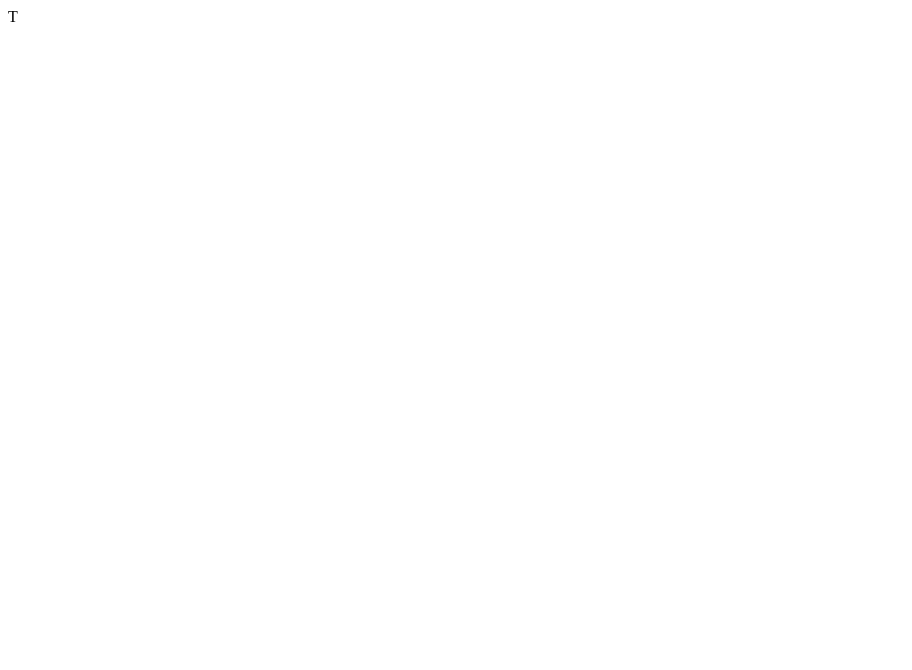
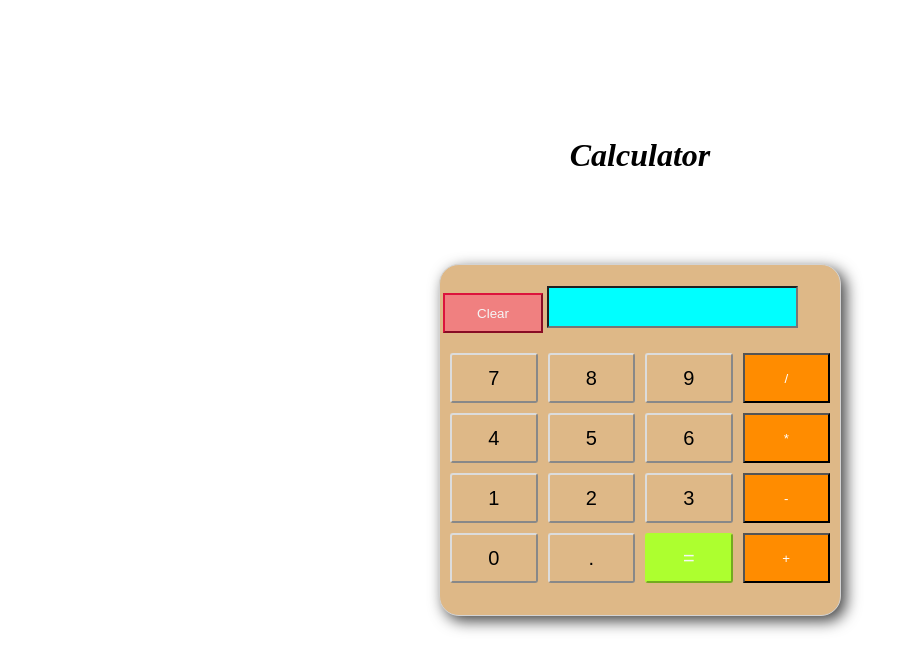
Before and after one commit to DivyaDevarasetty/codsoft, a plain HTML site: page Task-2/index.html in a window 1280 px wide. Shown: the whole page, without its empty margins (0-912 px from the left). Drawn offline with Linux system fonts and the light colour scheme.

Commit message:
files uploaded

```diff
--- /dev/null
+++ b/Task-2/calc.css
@@ -0,0 +1,70 @@
+.container{
+    border:1px solid lightgray;
+    box-shadow:5px 5px 15px 0px rgba(0,0,0,0.75);
+    border-radius:20px;
+    position:absolute;
+    top:55%;
+    left:50%;
+    transform:translate(-50%,-50%);
+    width:400px;
+    height:350px;
+    background-color: burlywood;
+}
+.keys{
+    display:grid;
+    grid-template-columns: repeat(4,1fr);
+    grid-gap:10px;
+    padding:10px;
+    margin: auto;
+}
+.button{
+    height:50px;
+    padding:6px;
+    background-color:aliceblue;
+    border-color :gainsboro;
+    border-radius:3px;
+    background-color: transparent;
+    font-size: 20px;
+    color:black;
+    box-shadow: lightgrey;
+    text-shadow: 0 1px rgba(255,255,255,.04);
+}
+.button:hover{
+    background-color:#eaeaea;
+}
+.operator{
+    color:white;
+    background-color:darkorange;
+    size:40px;
+}
+.clear{
+    background-color:lightcoral;
+    border-color:crimson;
+    color:whitesmoke;
+    width:100px;
+    height:40px;
+}
+.clear:hover{
+    background-color: lightpink;
+}
+.equal-sign{
+    background-color:greenyellow;
+    border-color:greenyellow;
+    color:whitesmoke;
+}
+.equal-sign:hover{
+    background-color:cornflowerblue;
+}
+.screen{
+    background-color:aqua;
+    justify-content: left;
+    color:black;
+    font-size: medium;
+    width: 100%;
+    height:45%;
+    cursor:default;
+    padding:10px;
+    padding-left:30px;
+    margin:auto;
+    margin-bottom: 12px;
+}
--- /dev/null
+++ b/Task-2/calc.js
@@ -0,0 +1,16 @@
+function display(value1)
+{
+    document.getElementById('result').value+=value1
+    return value1;
+}
+function calculate()
+{
+    let a=document.getElementById('result').value;
+    let b=eval(a);
+    document.getElementById('result').value=b;
+    return b;
+}
+function Clear_Screen()
+{
+    document.getElementById('result').value='';
+}
--- a/Task-2/index.html
+++ b/Task-2/index.html
@@ -1 +1,38 @@
-T
+<html>
+    <head>
+        <title>Calculator</title>
+        <link rel="stylesheet" href="calc.css">
+        <script src="calc.js" type="text/javascript"></script>
+    </head>
+    <body>
+        <br><br><br><br><br><br>
+        <i><b><h1 style='text-align:center;'>Calculator</h1></b></i>
+        <div class="container">
+            <br>
+            <table>
+                <tr>
+                    <td colspan="2"><input type="button" value="Clear" onclick='Clear_Screen()' class='clear'/></td>
+                    <td colspan="3"><input type="text" id='result' class='screen' style='text-align:right'></td>
+                </tr>
+            </table>
+            <div class="keys">
+                <input type="button" value="7" class="button" onClick="display('7')"/>
+                <input type="button" value="8" class="button" onClick="display('8')"/>
+                <input type="button" value="9" class="button" onClick="display('9')"/>
+                <input type="button" value="/" class="operator" onClick="display('/')"/>
+                <input type="button" value="4" class="button" onClick="display('4')"/>
+                <input type="button" value="5" class="button" onClick="display('5')"/>
+                <input type="button" value="6" class="button" onClick="display('6')"/>
+                <input type="button" value="*" class="operator" onClick="display('*')"/>
+                <input type="button" value="1" class="button" onClick="display('1')"/>
+                <input type="button" value="2" class="button" onClick="display('2')"/>
+                <input type="button" value="3" class="button" onClick="display('3')"/>
+                <input type="button" value="-" class="operator" onClick="display('-')"/>
+                <input type="button" value="0" class="button" onClick="display('0')"/>
+                <input type="button" value="." class="button" onClick="display('.')"/>
+                <input type="button" value="=" class="button equal-sign" onClick="calculate()"/>
+                <input type="button" value="+" class="operator" onClick="display('+')"/>
+            </div>
+        </div>
+    </body>
+</html>
```
